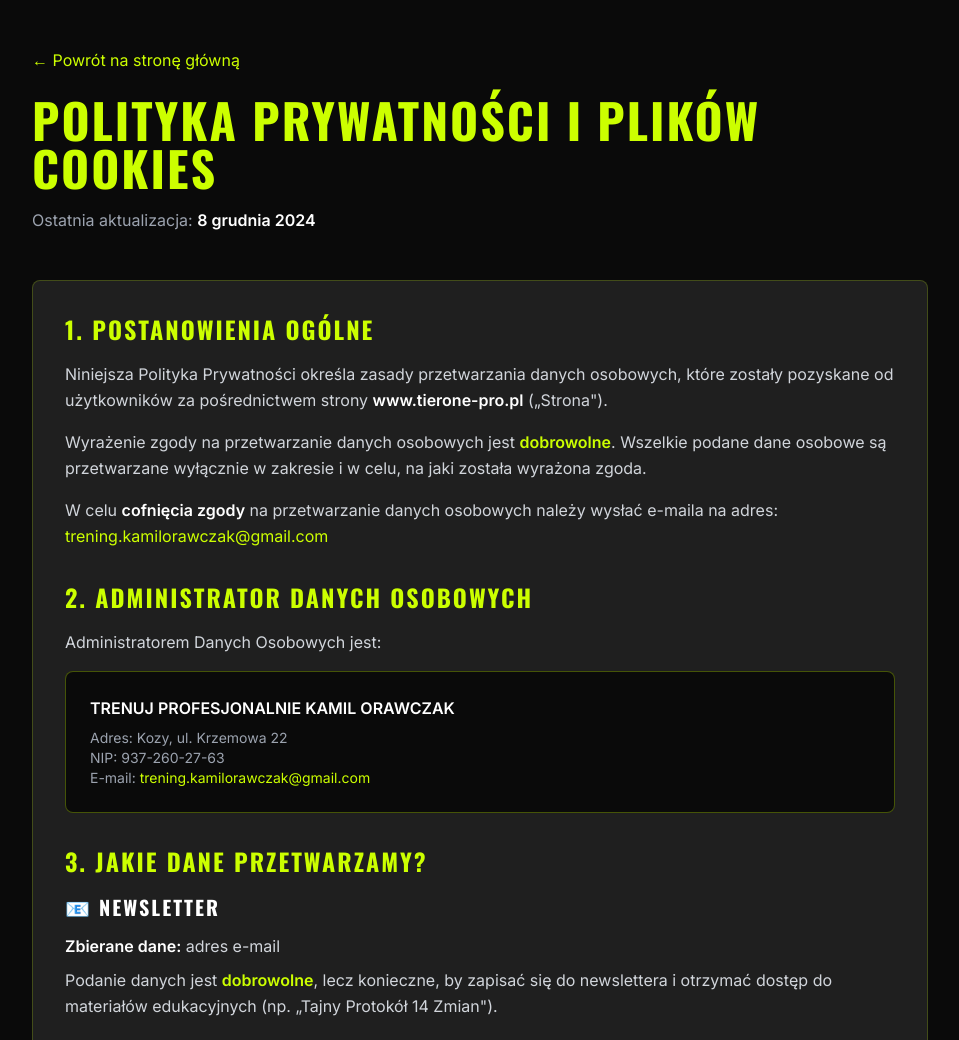
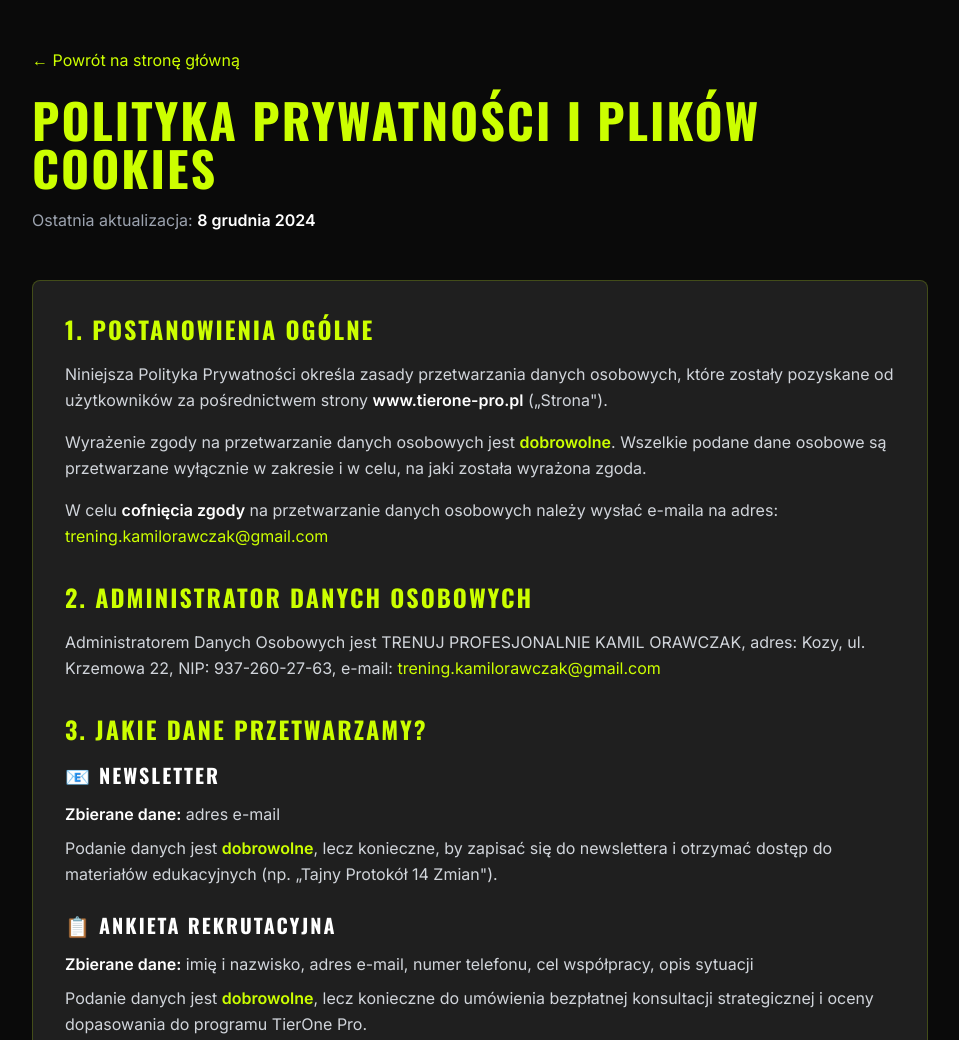
Before and after one commit to treningkamilorawczak/tierone-pro, a website: page public/privacy.html in a window 1280 px wide. Shown: the top 1040 px of the page, without its empty margins (160-1119 px from the left). Drawn offline with nearby package versions, Linux system fonts and the light colour scheme.

Commit message:
Update privacy and terms - remove data highlighting

```diff
--- a/public/privacy.html
+++ b/public/privacy.html
@@ -68,14 +68,8 @@
           <section class="mb-8">
             <h2 class="font-heading text-2xl font-bold text-brand-lime mb-4">2. ADMINISTRATOR DANYCH OSOBOWYCH</h2>
             <p class="text-gray-300 leading-relaxed mb-4">
-              Administratorem Danych Osobowych jest:
+              Administratorem Danych Osobowych jest TRENUJ PROFESJONALNIE KAMIL ORAWCZAK, adres: Kozy, ul. Krzemowa 22, NIP: 937-260-27-63, e-mail: <a href="mailto:trening.kamilorawczak@gmail.com" class="text-brand-lime hover:underline">trening.kamilorawczak@gmail.com</a>
             </p>
-            <div class="bg-brand-black border border-brand-lime/30 rounded-lg p-6 mb-4">
-              <p class="text-white font-semibold mb-2">TRENUJ PROFESJONALNIE KAMIL ORAWCZAK</p>
-              <p class="text-gray-400 text-sm">Adres: Kozy, ul. Krzemowa 22</p>
-              <p class="text-gray-400 text-sm">NIP: 937-260-27-63</p>
-              <p class="text-gray-400 text-sm">E-mail: <a href="mailto:trening.kamilorawczak@gmail.com" class="text-brand-lime hover:underline">trening.kamilorawczak@gmail.com</a></p>
-            </div>
           </section>
 
           <section class="mb-8">
@@ -208,13 +202,9 @@
 
           <section>
             <h2 class="font-heading text-2xl font-bold text-brand-lime mb-4">11. KONTAKT</h2>
-            <p class="text-gray-300 leading-relaxed mb-4">
-              W przypadku pytań dotyczących Polityki Prywatności lub przetwarzania danych osobowych, prosimy o kontakt:
+            <p class="text-gray-300 leading-relaxed">
+              W przypadku pytań dotyczących Polityki Prywatności lub przetwarzania danych osobowych, prosimy o kontakt: TRENUJ PROFESJONALNIE KAMIL ORAWCZAK, e-mail: <a href="mailto:trening.kamilorawczak@gmail.com" class="text-brand-lime hover:underline">trening.kamilorawczak@gmail.com</a>
             </p>
-            <div class="bg-brand-black border border-brand-lime/30 rounded-lg p-6">
-              <p class="text-white font-semibold mb-2">TRENUJ PROFESJONALNIE KAMIL ORAWCZAK</p>
-              <p class="text-gray-400 text-sm">E-mail: <a href="mailto:trening.kamilorawczak@gmail.com" class="text-brand-lime hover:underline">trening.kamilorawczak@gmail.com</a></p>
-            </div>
           </section>
 
         </div>
```
Also changed, not shown: public/terms.html (+1 -7 lines).
